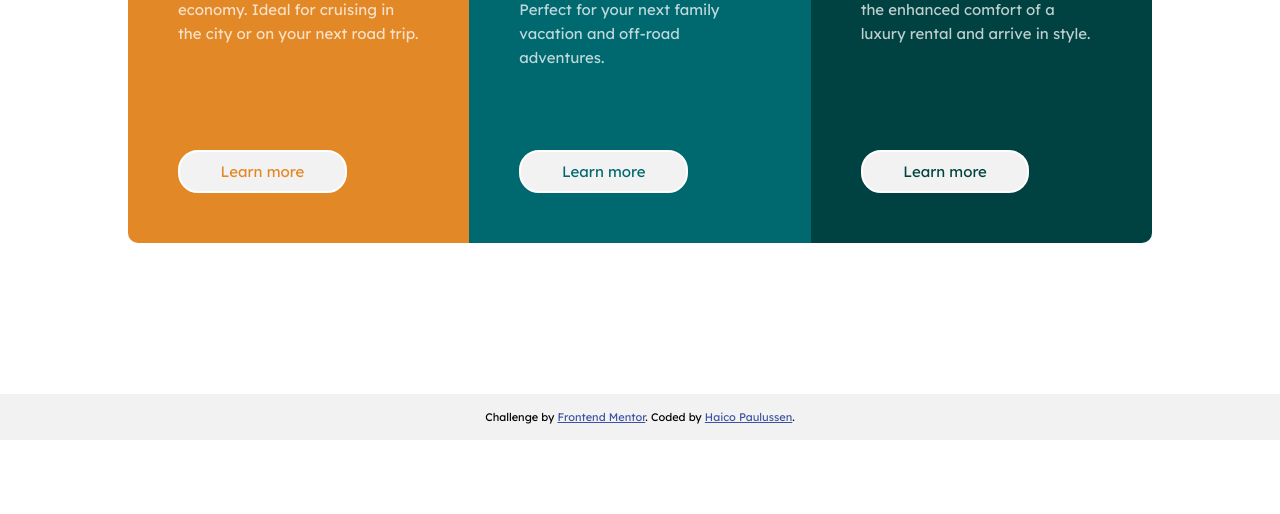
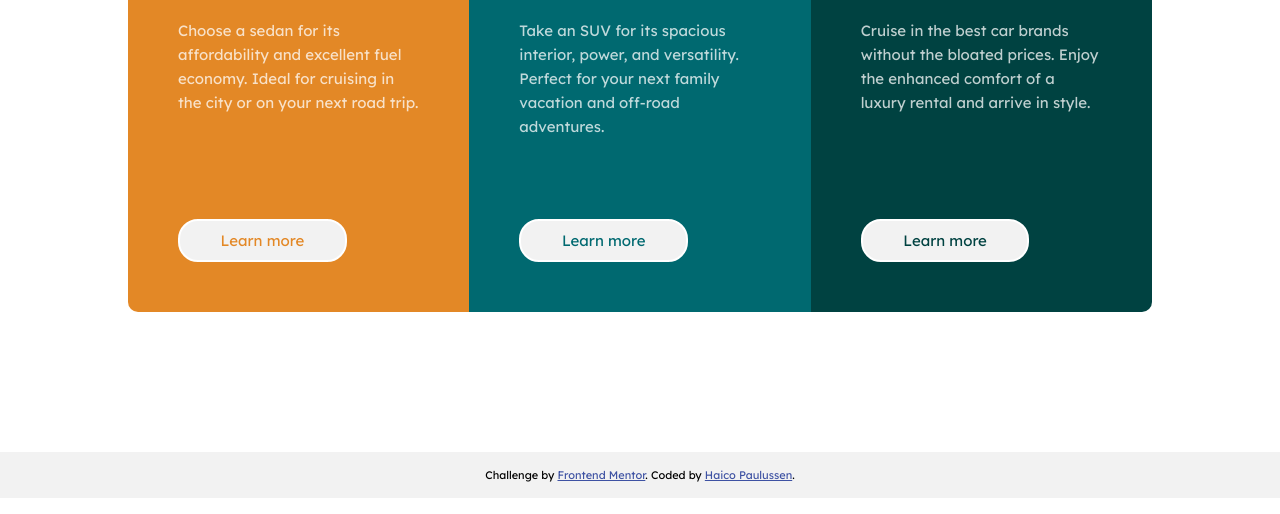
Before and after one commit to Haico-Paulussen/column-preview-card, a plain HTML site: page index.html in a window 1280 px wide. Shown: the part 302-816 px from the top of the page. Drawn offline with Linux system fonts and the light colour scheme.

Commit message:
fixed footer and padding fixes

```diff
--- a/style.css
+++ b/style.css
@@ -17,10 +17,10 @@ body {
 
 main {
     display: flex;
-    margin-bottom: 20px;
     width: 80vw;
     max-width: 1440px;
     border-radius: 10px;
+    padding-bottom: 60px;
 }
 
 @media (max-width: 1000px) {
@@ -123,6 +123,7 @@ a.button:hover {
 footer {
     color: black;
     text-align: center;
+    position: fixed;
     width: 100%;
     bottom: 0;
     background-color: #f2f2f2;
```
